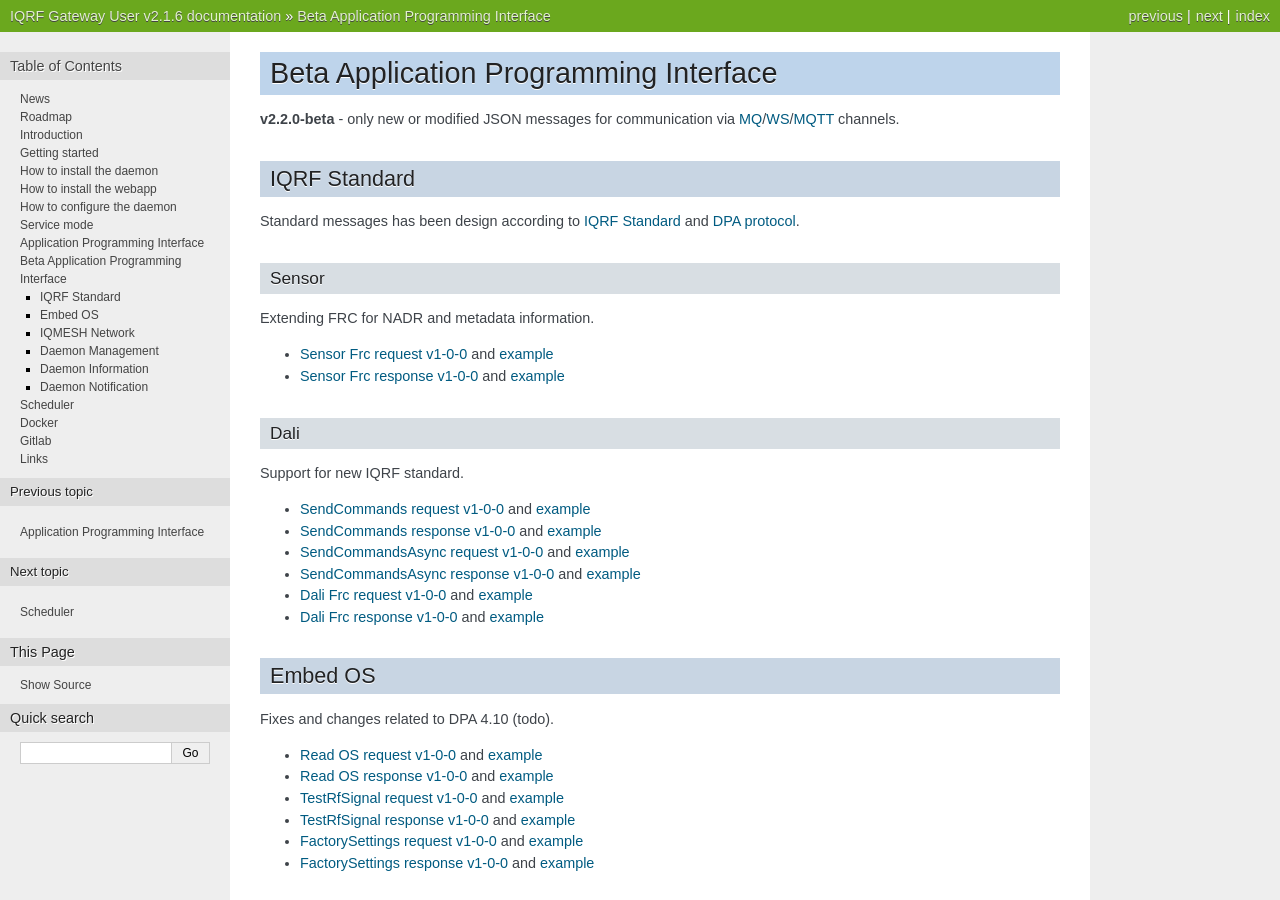
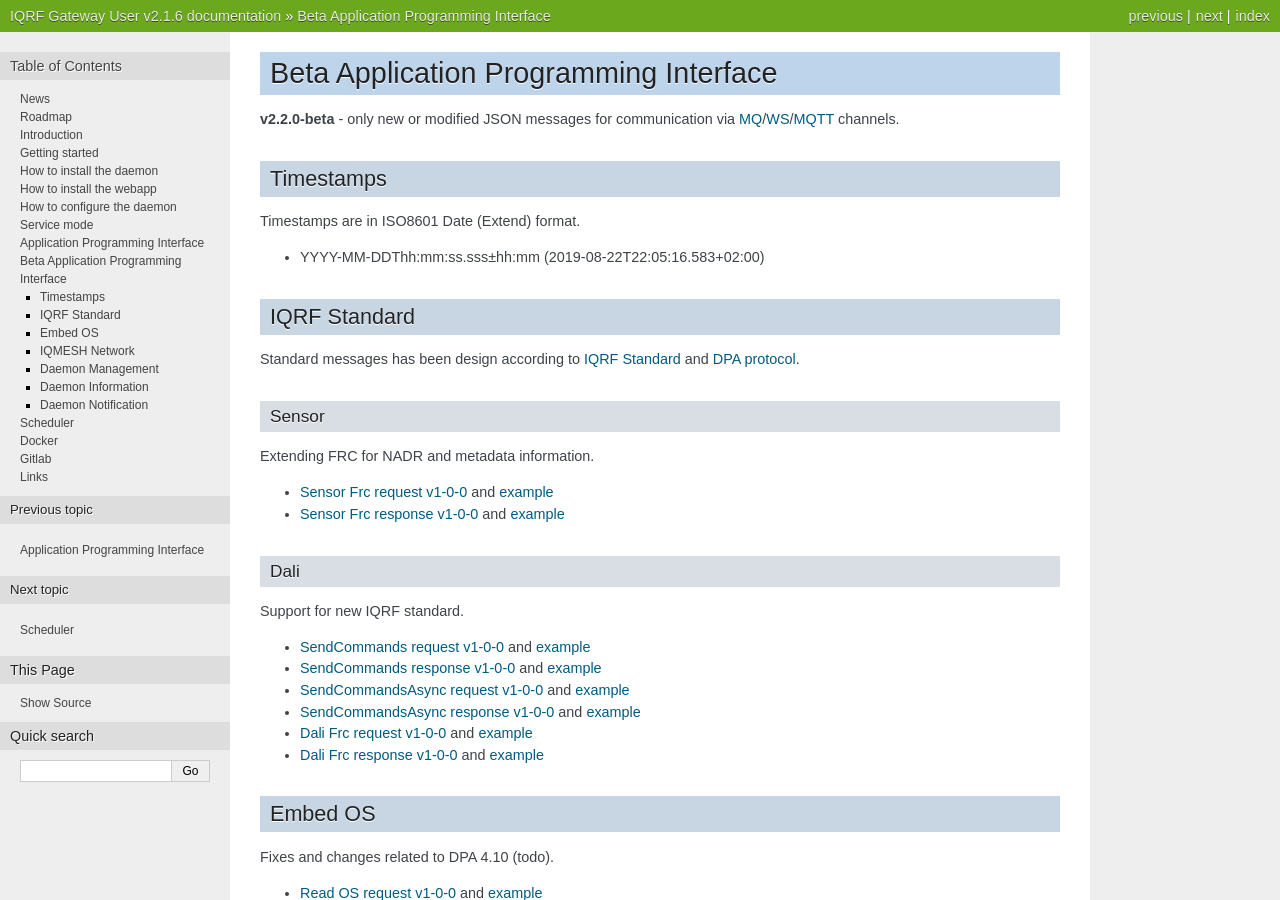
Before and after one commit to iqrf/iqrf-gateway-docs, a Sphinx documentation site: the page built from user/source/api-beta.rst, in a window 1280 px wide and 900 px high. Built offline with Sphinx 7.4.7, drawn with Linux system fonts in a browser that asks for light colours.

Commit message:
Add information about timestamp format

```diff
--- a/user/source/api-beta.rst
+++ b/user/source/api-beta.rst
@@ -6,6 +6,13 @@
 .. _`MQ`: https://en.wikipedia.org/wiki/Message_queue
 .. _`WS`: https://en.wikipedia.org/wiki/WebSocket
 .. _`MQTT`: https://cs.wikipedia.org/wiki/MQTT
+
+Timestamps
+----------
+
+Timestamps are in ISO8601 Date (Extend) format.
+
+- YYYY-MM-DDThh:mm:ss.sss±hh:mm (2019-08-22T22:05:16.583+02:00)
 
 IQRF Standard
 -------------
```
